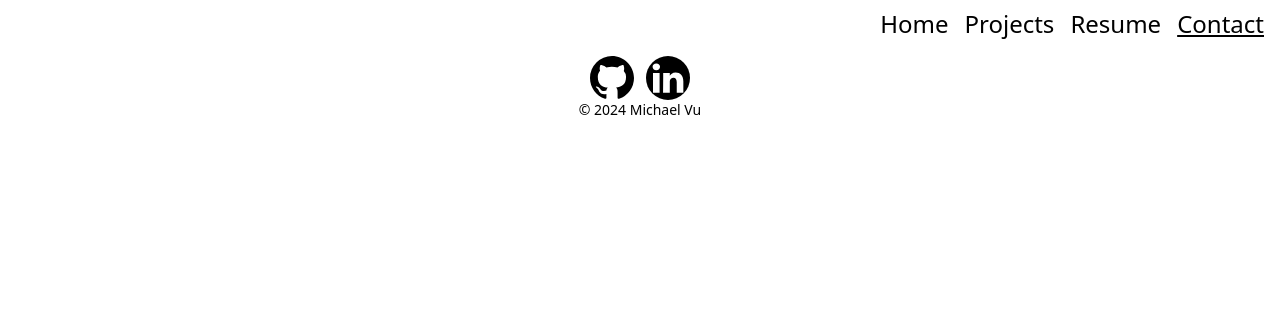
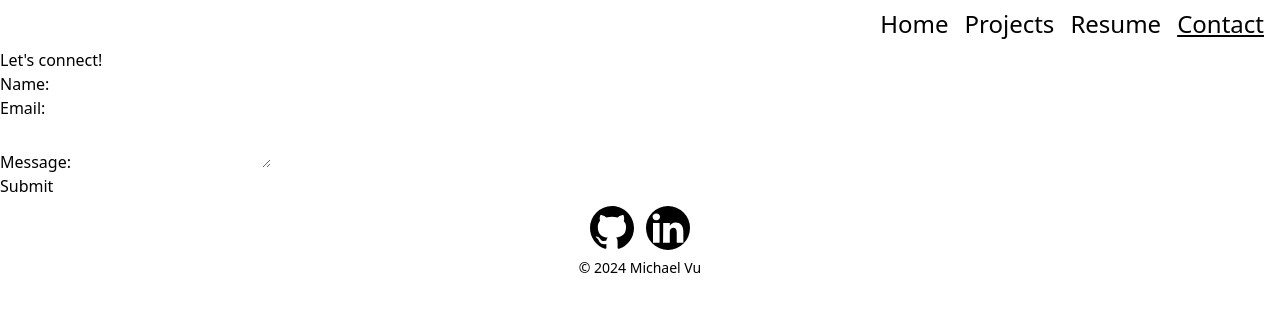
Before and after one commit to michaeltnvu/mtv.dev, a React (Vite) app: page /contact in a window 1280 px wide. Shown: the top 312 px of the page. Built offline with nearby package versions, Linux system fonts and the light colour scheme.

Commit message:
connected emailjs service to contact page

```diff
--- a/package.json
+++ b/package.json
@@ -10,6 +10,8 @@
     "preview": "vite preview"
   },
   "dependencies": {
+    "@emailjs/browser": "^4.3.3",
+    "dotenv": "^16.4.5",
     "react": "^18.2.0",
     "react-dom": "^18.2.0",
     "react-icons": "^5.2.0",
@@ -17,6 +19,7 @@
     "react-simple-typewriter": "^5.0.1"
   },
   "devDependencies": {
+    "@types/node": "^20.12.8",
     "@types/react": "^18.2.66",
     "@types/react-dom": "^18.2.22",
     "@typescript-eslint/eslint-plugin": "^7.2.0",
--- a/src/components/Footer.tsx
+++ b/src/components/Footer.tsx
@@ -4,7 +4,7 @@ import { Link } from "react-router-dom";
 
 const Footer = () => {
   return (
-    <div className="mx-4 my-4 flex flex-col justify-between text-center">
+    <div className="mx-4 my-2 flex flex-col justify-between text-center">
       <div className="flex items-center gap-3 mx-auto">
         <Link to="https://github.com/michaeltnvu" target="_blank">
           <VscGithubInverted className="w-11 h-11" />
@@ -13,7 +13,7 @@ const Footer = () => {
           <BsLinkedin className="rounded-full w-11 h-11" />
         </Link>
       </div>
-      <span className="text-sm">© 2024 Michael Vu</span>
+      <span className="text-sm mt-2">© 2024 Michael Vu</span>
     </div>
   );
 };
--- a/src/pages/Contact.tsx
+++ b/src/pages/Contact.tsx
@@ -1,5 +1,98 @@
-const Contact = () => {
-  return <></>;
+import { useState } from "react";
+import emailjs from "@emailjs/browser";
+
+interface ContactFormData {
+  name: string;
+  email: string;
+  message: string;
+}
+
+const Contact: React.FC = () => {
+  const [statusMessage, setStatusMessage] = useState("");
+  const [formData, setFormData] = useState<ContactFormData>({
+    name: "",
+    email: "",
+    message: "",
+  });
+
+  const handleChange = (
+    e: React.ChangeEvent<HTMLInputElement | HTMLTextAreaElement>
+  ) => {
+    setFormData({
+      ...formData,
+      [e.target.name]: e.target.value,
+    });
+  };
+
+  const handleSubmit = async (e: React.FormEvent<HTMLFormElement>) => {
+    e.preventDefault();
+
+    const publicKey = process.env.REACT_APP_EMAILJS_PUBLIC_KEY;
+    const serviceId = process.env.REACT_APP_EMAILJS_SERVICE_ID || "";
+    const templateId = process.env.REACT_APP_EMAILJS_TEMPLATE_ID || "";
+
+
+    try {
+      await emailjs.send(
+        serviceId,
+        templateId,
+        {
+          from_name: formData.name,
+          from_email: formData.email,
+          message: formData.message,
+        },
+        publicKey
+      );
+
+      setStatusMessage("Email sent successfully!");
+      setFormData({
+        name: "",
+        email: "",
+        message: "",
+      });
+    } catch (error) {
+      setStatusMessage("Failed to send email. Please try again.");
+    }
+  };
+
+  return (
+    <div>
+      <h2>Let's connect!</h2>
+      {statusMessage && <p>{statusMessage}</p>}
+      <form onSubmit={handleSubmit}>
+        <div>
+          <label htmlFor="name">Name:</label>
+          <input
+            type="text"
+            id="name"
+            name="name"
+            value={formData.name}
+            onChange={handleChange}
+          />
+        </div>
+        <div>
+          <label htmlFor="email">Email:</label>
+          <input
+            type="email"
+            id="email"
+            name="email"
+            value={formData.email}
+            onChange={handleChange}
+          />
+        </div>
+        <div>
+          <label htmlFor="message">Message:</label>
+          <textarea
+            id="message"
+            name="message"
+            value={formData.message}
+            onChange={handleChange}
+          />
+        </div>
+        <button type="submit">Submit</button>
+      </form>
+    </div>
+  );
 };
 
 export default Contact;
```
Also changed, not shown: 2 other files (tests, documents, lock files or other folders).
